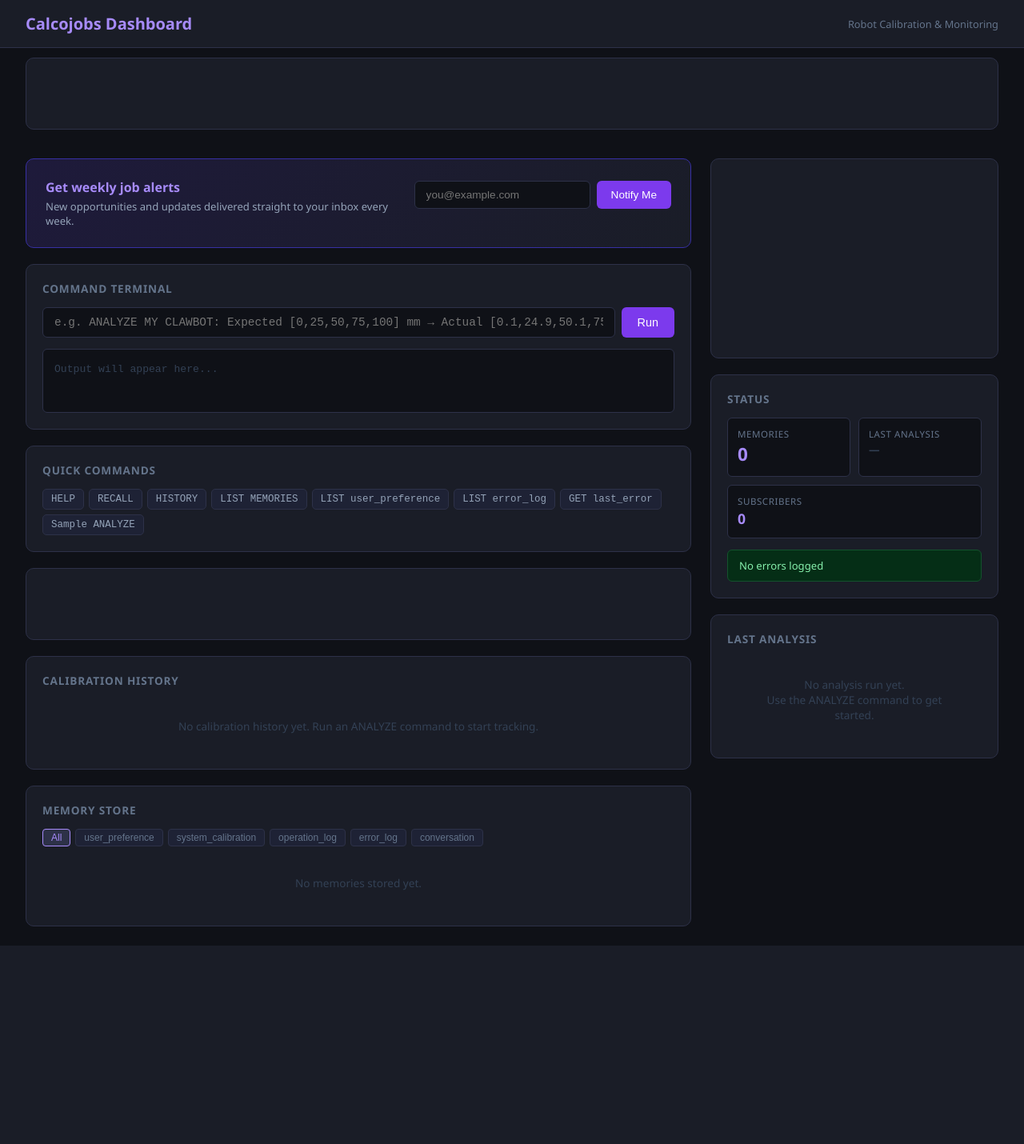
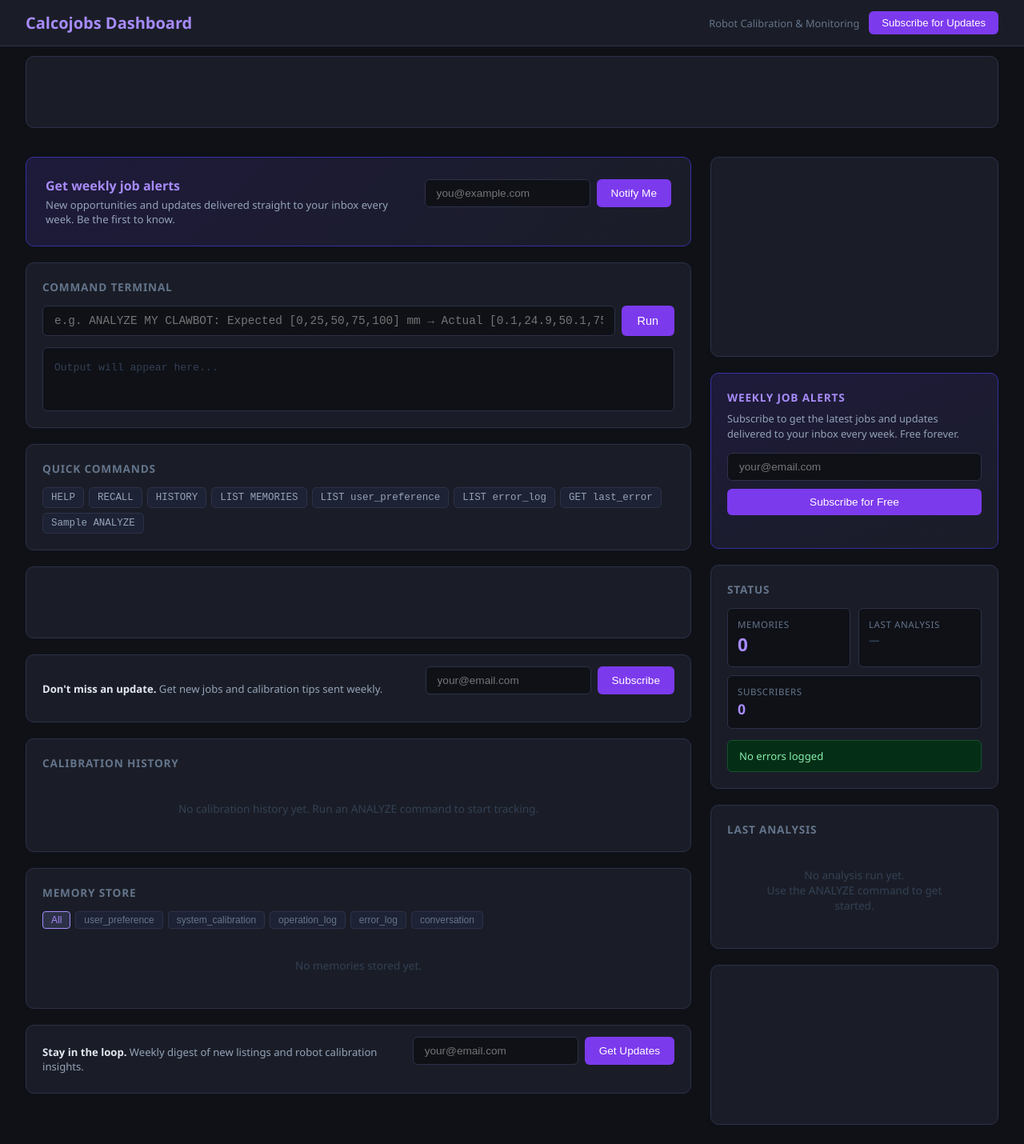
Before and after one commit to suitedturtle/My-Moltbot, a Flask app: page / in a window 1280 px wide. Shown: the whole page at 80% size. Before the commit the page ends 1182 px from the top, so only its background shows below. Run offline with Flask 3, Linux system fonts and the light colour scheme; data that the repository does not hold is empty.

Commit message:
Remove auth button, add subscribe touchpoints throughout page
- Replace sign-in button in header with "Subscribe for Updates" CTA
- Add inline subscribe strip mid-page after ad unit
- Add bottom subscribe strip after memory table
- Add sidebar subscribe card
- Shared subscribe(inputId, msgId) JS function handles all forms
- Smooth-scroll focusSubscribe() links header button to hero form

https://claude.ai/code/session_01GTkAagZEWkm4Wq5imY18yv

```diff
--- a/web/templates/index.html
+++ b/web/templates/index.html
@@ -11,9 +11,14 @@
     * { box-sizing: border-box; margin: 0; padding: 0; }
     body { font-family: 'Segoe UI', system-ui, sans-serif; background: #0f1117; color: #e2e8f0; min-height: 100vh; }
 
-    header { background: #1a1d27; border-bottom: 1px solid #2d3148; padding: 16px 32px; display: flex; align-items: center; gap: 12px; }
+    header { background: #1a1d27; border-bottom: 1px solid #2d3148; padding: 14px 32px; display: flex; align-items: center; gap: 12px; }
     header h1 { font-size: 1.25rem; font-weight: 600; color: #a78bfa; flex: 1; }
     header span { font-size: 0.8rem; color: #64748b; }
+    .header-sub-btn {
+      background: #7c3aed; color: #fff; border: none; border-radius: 6px;
+      padding: 7px 16px; font-size: 0.82rem; cursor: pointer; transition: background 0.15s; white-space: nowrap;
+    }
+    .header-sub-btn:hover { background: #6d28d9; }
 
     .layout { display: grid; grid-template-columns: 1fr 360px; gap: 24px; padding: 24px 32px; max-width: 1400px; margin: 0 auto; }
 
@@ -24,7 +29,7 @@
     .ad-slot { background: #1a1d27; border: 1px solid #2d3148; border-radius: 10px; padding: 8px; text-align: center; min-height: 90px; display: flex; align-items: center; justify-content: center; }
     .ad-slot ins { display: block; width: 100%; }
 
-    /* Email banner */
+    /* Hero email banner */
     .email-banner {
       background: linear-gradient(135deg, #1e1a3b 0%, #1a1d27 100%);
       border: 1px solid #3730a3; border-radius: 10px; padding: 24px;
@@ -33,11 +38,28 @@
     .email-banner .copy { flex: 1; min-width: 200px; }
     .email-banner h3 { color: #a78bfa; font-size: 1rem; margin-bottom: 4px; }
     .email-banner p  { color: #94a3b8; font-size: 0.82rem; }
+
+    /* Inline subscribe strip */
+    .sub-strip {
+      background: #1a1d27; border: 1px solid #2d3148; border-radius: 10px;
+      padding: 14px 20px; display: flex; align-items: center; gap: 16px; flex-wrap: wrap;
+    }
+    .sub-strip p { flex: 1; font-size: 0.82rem; color: #94a3b8; min-width: 160px; }
+    .sub-strip p strong { color: #e2e8f0; }
+
+    /* Sidebar subscribe card */
+    .sub-card {
+      background: linear-gradient(160deg, #1e1a3b 0%, #1a1d27 100%);
+      border: 1px solid #3730a3; border-radius: 10px; padding: 20px;
+    }
+    .sub-card h2 { font-size: 0.85rem; font-weight: 600; text-transform: uppercase; letter-spacing: 0.06em; color: #a78bfa; margin-bottom: 8px; }
+    .sub-card p { font-size: 0.8rem; color: #94a3b8; margin-bottom: 14px; line-height: 1.5; }
+
+    /* Shared email form styles */
     .email-form { display: flex; gap: 8px; flex-wrap: wrap; }
     .email-form input {
-      background: #0f1117; border: 1px solid #2d3148; border-radius: 6px;
-      color: #e2e8f0; padding: 9px 14px; font-size: 0.85rem; outline: none;
-      transition: border-color 0.15s; width: 220px;
+      flex: 1; min-width: 140px; background: #0f1117; border: 1px solid #2d3148; border-radius: 6px;
+      color: #e2e8f0; padding: 9px 14px; font-size: 0.85rem; outline: none; transition: border-color 0.15s;
     }
     .email-form input:focus { border-color: #a78bfa; }
     .email-form button {
@@ -49,7 +71,7 @@
     .email-msg.ok  { color: #4ade80; }
     .email-msg.err { color: #f87171; }
 
-    /* Command input */
+    /* Command terminal */
     .command-form { display: flex; gap: 8px; }
     .command-form input {
       flex: 1; background: #0f1117; border: 1px solid #2d3148; border-radius: 6px;
@@ -63,7 +85,6 @@
     }
     .command-form button:hover { background: #6d28d9; }
     .command-form button:disabled { background: #3b3f5c; cursor: not-allowed; }
-
     .output {
       margin-top: 14px; background: #0f1117; border: 1px solid #2d3148; border-radius: 6px;
       padding: 14px; font-family: 'Courier New', monospace; font-size: 0.82rem;
@@ -86,7 +107,6 @@
     .stat { background: #0f1117; border: 1px solid #2d3148; border-radius: 6px; padding: 12px; }
     .stat .label { font-size: 0.72rem; color: #64748b; text-transform: uppercase; letter-spacing: 0.05em; }
     .stat .value { font-size: 1.4rem; font-weight: 700; color: #a78bfa; margin-top: 2px; }
-
     .alert { border-radius: 6px; padding: 10px 14px; font-size: 0.82rem; margin-top: 10px; }
     .alert.warn { background: #431407; border: 1px solid #7c2d12; color: #fca5a5; }
     .alert.ok   { background: #052e16; border: 1px solid #14532d; color: #86efac; }
@@ -98,7 +118,6 @@
       color: #64748b; padding: 3px 10px; font-size: 0.75rem; cursor: pointer; transition: all 0.15s;
     }
     .filter-btn.active, .filter-btn:hover { background: #2d3148; color: #a78bfa; border-color: #a78bfa; }
-
     table { width: 100%; border-collapse: collapse; font-size: 0.8rem; }
     th { text-align: left; color: #64748b; font-weight: 500; padding: 6px 8px; border-bottom: 1px solid #2d3148; }
     td { padding: 8px 8px; border-bottom: 1px solid #1e2235; vertical-align: top; word-break: break-word; }
@@ -119,17 +138,15 @@
 <header>
   <h1>Calcojobs Dashboard</h1>
   <span>Robot Calibration &amp; Monitoring</span>
+  <button class="header-sub-btn" onclick="focusSubscribe()">Subscribe for Updates</button>
 </header>
 
 <!-- Top leaderboard ad -->
 <div style="padding: 12px 32px; max-width:1400px; margin: 0 auto;">
   <div class="ad-slot">
-    <ins class="adsbygoogle"
-         style="display:block"
-         data-ad-client="ca-pub-6496918064862756"
-         data-ad-slot="auto"
-         data-ad-format="auto"
-         data-full-width-responsive="true"></ins>
+    <ins class="adsbygoogle" style="display:block"
+         data-ad-client="ca-pub-6496918064862756" data-ad-slot="auto"
+         data-ad-format="auto" data-full-width-responsive="true"></ins>
     <script>(adsbygoogle = window.adsbygoogle || []).push({});</script>
   </div>
 </div>
@@ -137,16 +154,16 @@
 <div class="layout">
   <div style="display:flex;flex-direction:column;gap:20px;">
 
-    <!-- Email sign-up banner -->
+    <!-- Hero email banner -->
     <div class="email-banner">
       <div class="copy">
         <h3>Get weekly job alerts</h3>
-        <p>New opportunities and updates delivered straight to your inbox every week.</p>
+        <p>New opportunities and updates delivered straight to your inbox every week. Be the first to know.</p>
       </div>
       <div>
         <div class="email-form">
           <input id="email-input" type="email" placeholder="you@example.com" autocomplete="email">
-          <button onclick="subscribe()">Notify Me</button>
+          <button onclick="subscribe('email-input','email-msg')">Notify Me</button>
         </div>
         <div class="email-msg" id="email-msg"></div>
       </div>
@@ -181,13 +198,22 @@
 
     <!-- Mid-page ad -->
     <div class="ad-slot">
-      <ins class="adsbygoogle"
-           style="display:block"
-           data-ad-client="ca-pub-6496918064862756"
-           data-ad-slot="auto"
-           data-ad-format="auto"
-           data-full-width-responsive="true"></ins>
+      <ins class="adsbygoogle" style="display:block"
+           data-ad-client="ca-pub-6496918064862756" data-ad-slot="auto"
+           data-ad-format="auto" data-full-width-responsive="true"></ins>
       <script>(adsbygoogle = window.adsbygoogle || []).push({});</script>
+    </div>
+
+    <!-- Inline subscribe strip -->
+    <div class="sub-strip">
+      <p><strong>Don't miss an update.</strong> Get new jobs and calibration tips sent weekly.</p>
+      <div>
+        <div class="email-form">
+          <input id="email-strip" type="email" placeholder="your@email.com" autocomplete="email">
+          <button onclick="subscribe('email-strip','strip-msg')">Subscribe</button>
+        </div>
+        <div class="email-msg" id="strip-msg"></div>
+      </div>
     </div>
 
     <!-- Calibration history chart -->
@@ -233,6 +259,18 @@
       </div>
     </div>
 
+    <!-- Bottom subscribe strip -->
+    <div class="sub-strip">
+      <p><strong>Stay in the loop.</strong> Weekly digest of new listings and robot calibration insights.</p>
+      <div>
+        <div class="email-form">
+          <input id="email-bottom" type="email" placeholder="your@email.com" autocomplete="email">
+          <button onclick="subscribe('email-bottom','bottom-msg')">Get Updates</button>
+        </div>
+        <div class="email-msg" id="bottom-msg"></div>
+      </div>
+    </div>
+
   </div>
 
   <!-- Right sidebar -->
@@ -240,13 +278,21 @@
 
     <!-- Sidebar ad -->
     <div class="ad-slot" style="min-height:250px;">
-      <ins class="adsbygoogle"
-           style="display:block"
-           data-ad-client="ca-pub-6496918064862756"
-           data-ad-slot="auto"
-           data-ad-format="auto"
-           data-full-width-responsive="true"></ins>
+      <ins class="adsbygoogle" style="display:block"
+           data-ad-client="ca-pub-6496918064862756" data-ad-slot="auto"
+           data-ad-format="auto" data-full-width-responsive="true"></ins>
       <script>(adsbygoogle = window.adsbygoogle || []).push({});</script>
+    </div>
+
+    <!-- Sidebar subscribe card -->
+    <div class="sub-card">
+      <h2>Weekly Job Alerts</h2>
+      <p>Subscribe to get the latest jobs and updates delivered to your inbox every week. Free forever.</p>
+      <div class="email-form" style="flex-direction:column;">
+        <input id="email-sidebar" type="email" placeholder="your@email.com" autocomplete="email" style="width:100%;">
+        <button onclick="subscribe('email-sidebar','sidebar-msg')" style="width:100%;margin-top:2px;">Subscribe for Free</button>
+      </div>
+      <div class="email-msg" id="sidebar-msg"></div>
     </div>
 
     <!-- Status -->
@@ -289,6 +335,14 @@
       </div>
     </div>
 
+    <!-- Second sidebar ad -->
+    <div class="ad-slot" style="min-height:200px;">
+      <ins class="adsbygoogle" style="display:block"
+           data-ad-client="ca-pub-6496918064862756" data-ad-slot="auto"
+           data-ad-format="auto" data-full-width-responsive="true"></ins>
+      <script>(adsbygoogle = window.adsbygoogle || []).push({});</script>
+    </div>
+
   </div>
 </div>
 
@@ -302,6 +356,30 @@
     const m = document.cookie.match(new RegExp('(?:^|; )' + name + '=([^;]*)'));
     return m ? decodeURIComponent(m[1]) : null;
   }
+
+  // ── Subscribe (shared by all forms) ──────────────────────────────────────
+  function focusSubscribe() {
+    const el = document.getElementById('email-input');
+    el.focus();
+    el.scrollIntoView({ behavior: 'smooth', block: 'center' });
+  }
+
+  async function subscribe(inputId, msgId) {
+    const email = document.getElementById(inputId).value.trim();
+    const msg   = document.getElementById(msgId);
+    if (!email) { msg.className = 'email-msg err'; msg.textContent = 'Please enter your email.'; return; }
+    const res  = await fetch('/subscribe', { method:'POST', headers:{'Content-Type':'application/json'}, body: JSON.stringify({ email }) });
+    const data = await res.json();
+    msg.className = 'email-msg ' + (data.ok ? 'ok' : 'err');
+    msg.textContent = data.message || data.error;
+    if (data.ok) { document.getElementById(inputId).value = ''; refreshStatus(); }
+  }
+
+  // Wire Enter key for all subscribe inputs
+  ['email-input','email-strip','email-bottom','email-sidebar'].forEach(id => {
+    const el = document.getElementById(id);
+    if (el) el.addEventListener('keydown', e => { if (e.key === 'Enter') { const msgId = id.replace('email-','').replace('input','msg') || 'email-msg'; subscribe(id, { 'input':'email-msg','strip':'strip-msg','bottom':'bottom-msg','sidebar':'sidebar-msg' }[id.split('-')[1]] || 'email-msg'); } });
+  });
 
   // ── Command history (arrow keys) ──────────────────────────────────────────
   const MAX_HIST = 20;
@@ -333,27 +411,13 @@
     btn.disabled = true;
     out.className = 'output'; out.textContent = 'Running...';
     try {
-      const res  = await fetch('/command', { method: 'POST', headers: { 'Content-Type': 'application/json' }, body: JSON.stringify({ command: cmd }) });
+      const res  = await fetch('/command', { method:'POST', headers:{'Content-Type':'application/json'}, body: JSON.stringify({ command: cmd }) });
       const data = await res.json();
       if (data.error) { out.className = 'output error'; out.textContent = data.error; }
       else { out.className = 'output'; out.textContent = data.result; saveToHistory(cmd); refreshMemory(); refreshStatus(); refreshHistory(); }
     } catch (e) { out.className = 'output error'; out.textContent = 'Network error: ' + e.message; }
     finally { btn.disabled = false; }
   }
-
-  // ── Email subscribe ───────────────────────────────────────────────────────
-  async function subscribe() {
-    const email = document.getElementById('email-input').value.trim();
-    const msg   = document.getElementById('email-msg');
-    if (!email) { msg.className = 'email-msg err'; msg.textContent = 'Please enter your email.'; return; }
-    const res  = await fetch('/subscribe', { method: 'POST', headers: { 'Content-Type': 'application/json' }, body: JSON.stringify({ email }) });
-    const data = await res.json();
-    msg.className = 'email-msg ' + (data.ok ? 'ok' : 'err');
-    msg.textContent = data.message || data.error;
-    if (data.ok) { document.getElementById('email-input').value = ''; refreshStatus(); }
-  }
-
-  document.getElementById('email-input').addEventListener('keydown', e => { if (e.key === 'Enter') subscribe(); });
 
   // ── Memory filter (persisted) ─────────────────────────────────────────────
   const BADGE = { user_preference:'badge-pref', system_calibration:'badge-cal', error_log:'badge-err', operation_log:'badge-op', conversation:'badge-conv' };
```
